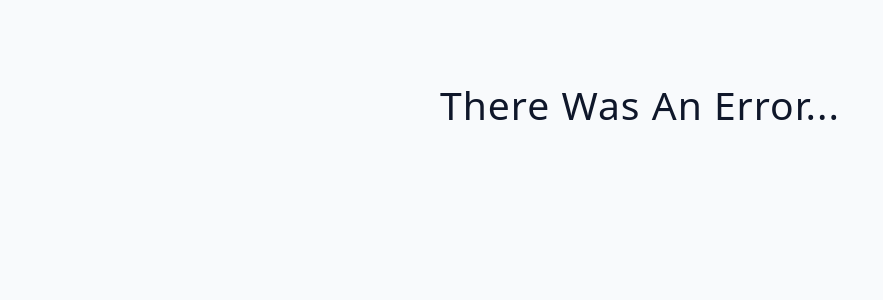
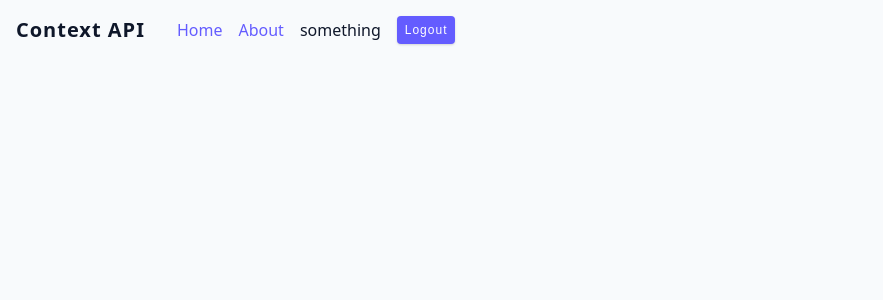
Before and after one commit to alutfi05/belajar-reactjs-lanjutan, a React (Vite) app: page / in a window 1280 px wide. Shown: the top 300 px of the page, without its empty margins (0-883 px from the left). Built offline with nearby package versions, Linux system fonts and the light colour scheme; no server answers.

Commit message:
props drilling issue in react js

```diff
--- a/src/App.jsx
+++ b/src/App.jsx
@@ -1,9 +1,9 @@
-import Starter from './tutorial/08-custom-hooks/starter/02-fetch-data';
+import Navbar from './tutorial/09-context-api/starter/Navbar';
 
 function App() {
     return (
-        <div className="container">
-            <Starter />
+        <div>
+            <Navbar />
         </div>
     );
 }
--- /dev/null
+++ b/src/tutorial/09-context-api/starter/NavLinks.jsx
@@ -0,0 +1,12 @@
+import UserContainer from './UserContainer';
+
+const NavLinks = ({ user, logout }) => {
+    return (
+        <div className="nav-links">
+            <a href="">home</a>
+            <a href="">about</a>
+            <UserContainer user={user} logout={logout} />
+        </div>
+    );
+};
+export default NavLinks;
--- /dev/null
+++ b/src/tutorial/09-context-api/starter/Navbar.jsx
@@ -0,0 +1,19 @@
+import { useState } from 'react';
+
+import NavLinks from './NavLinks';
+
+const Navbar = () => {
+    const [user, setUser] = useState({ name: 'something' });
+
+    const logout = () => {
+        setUser(null);
+    };
+
+    return (
+        <div className="navbar">
+            <h5>Context API</h5>
+            <NavLinks user={user} logout={logout} />
+        </div>
+    );
+};
+export default Navbar;
--- /dev/null
+++ b/src/tutorial/09-context-api/starter/UserContainer.jsx
@@ -0,0 +1,17 @@
+const UserContainer = ({ user, logout }) => {
+    const name = user?.name;
+
+    return (
+        <div className="user-container">
+            <p>{name}</p>
+            {name != null || undefined ? (
+                <button onClick={logout} className="btn">
+                    logout
+                </button>
+            ) : (
+                <button className="btn">please login</button>
+            )}
+        </div>
+    );
+};
+export default UserContainer;
```
